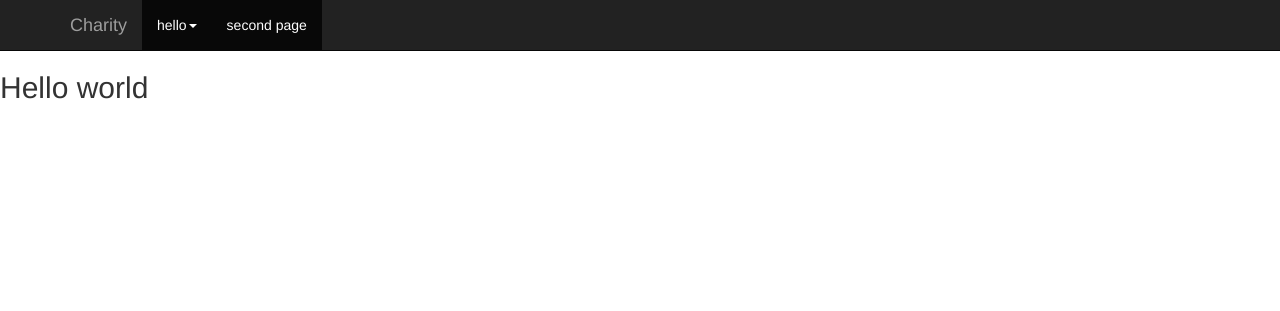
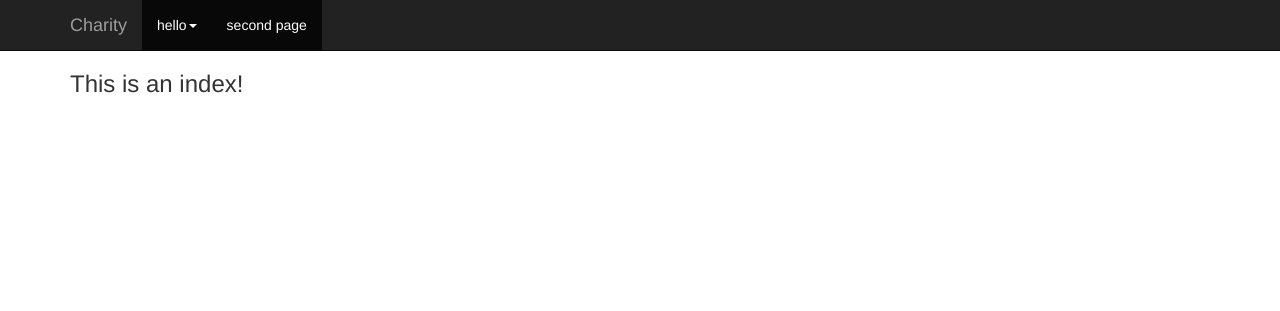
Before and after one commit to jamesclyeh/FBxGIT, a Django app: page / in a window 1280 px wide. Shown: the top 311 px of the page. Run offline with Django 3.2, Linux system fonts and the light colour scheme; some libraries are stand-ins or nearby versions.

Commit message:
fix base.html margin issue

```diff
--- a/templates/base.html
+++ b/templates/base.html
@@ -30,7 +30,7 @@
                 <span class="icon-bar"></span>
                 <span class="icon-bar"></span>
             </button>
-            <a class="navbar-brand" href="./index.php">Charity</a>
+            <a class="navbar-brand" href="">Charity</a>
         </div>
         <div id="navbar" class="navbar-collapse collapse">
             <ul class="nav navbar-nav">
@@ -47,13 +47,12 @@
     </div>
 </nav>
 
-<h2>Hello world</h2>
+<div class="container">
 
+{% block contents %}
+{% endblock %}
 
-
-
-{% block content %}
-{% endblock %}
+</div>
 
 <!-- Latest jQuery form server -->
 <script src="https://ajax.googleapis.com/ajax/libs/jquery/1.11.3/jquery.min.js"></script>
--- a/templates/index.html
+++ b/templates/index.html
@@ -1,7 +1,7 @@
 {% extends "base.html" %}
 {% block contents %}
 
-
+<h3>This is an index!</h3>
 
 
 
```
